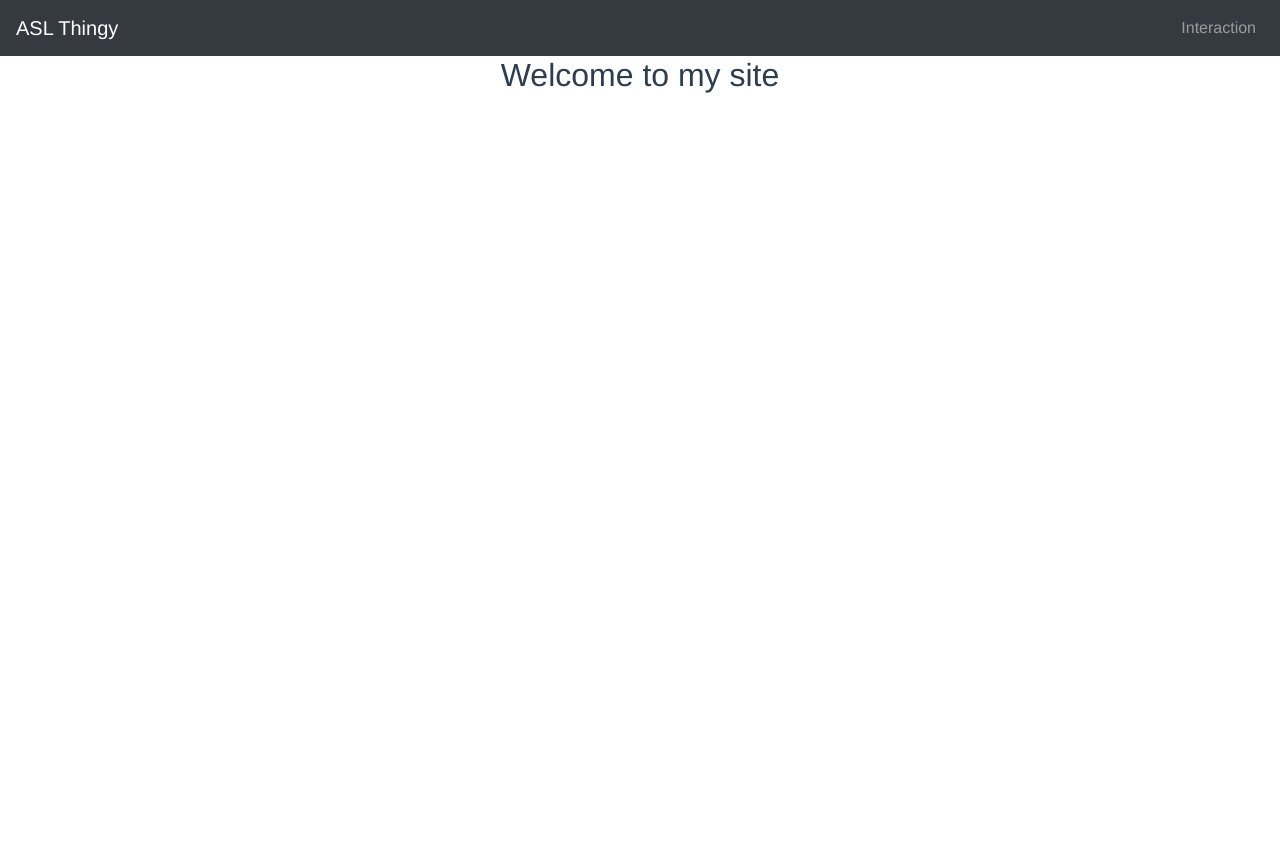
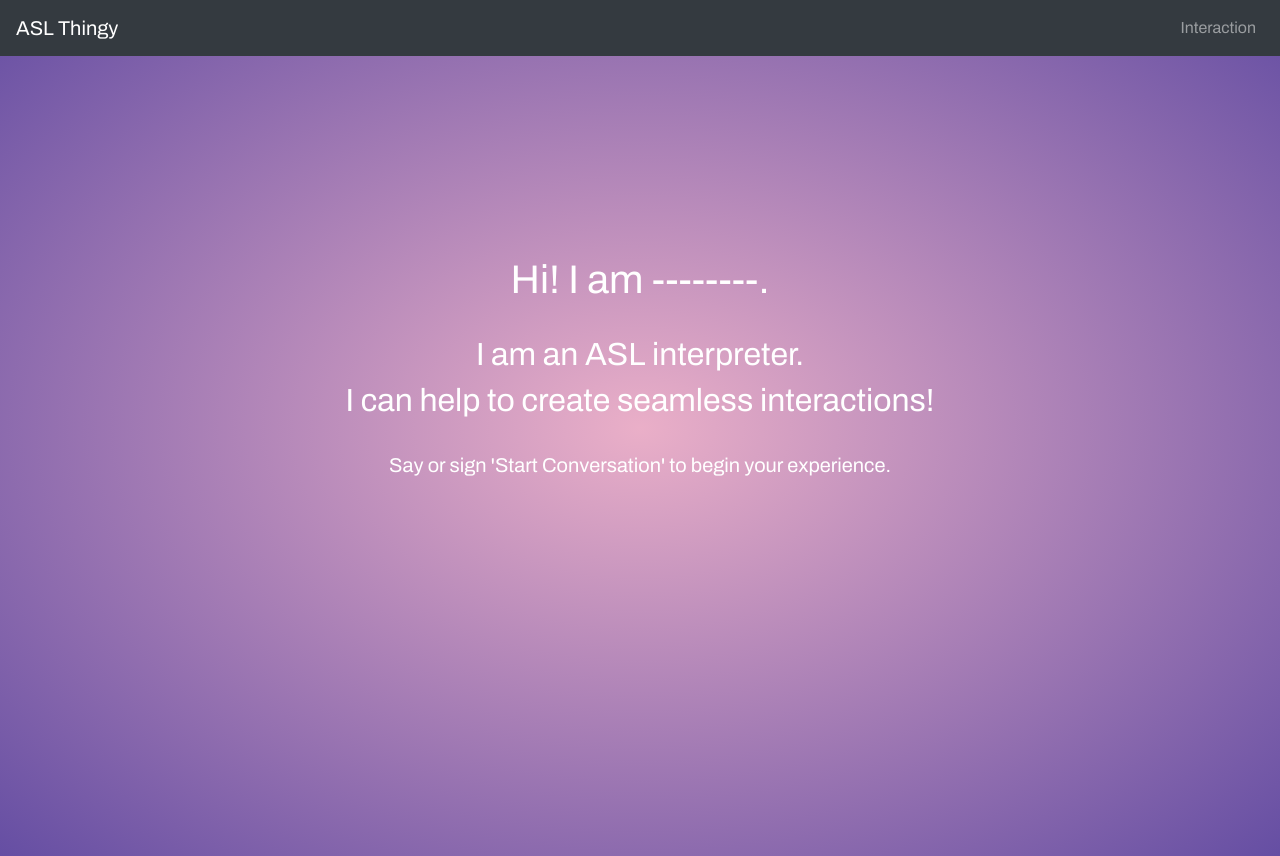
Before and after one commit to AndrewDrury/TableStory1, a Vue app: page / in a window 1280 px wide. Before the commit the page ends 800 px from the top, so only its background shows below. Built offline with nearby package versions, Linux system fonts and the light colour scheme.

Commit message:
Finished styling log on screen.

```diff
--- a/src/assets/main.scss
+++ b/src/assets/main.scss
@@ -1,8 +1,19 @@
 @import "./variables.scss";
+@import url("https://fonts.googleapis.com/css?family=Archivo");
 
 .fade-enter-active, .fade-leave-active {
-    transition: opacity 1s;
-  }
-  .fade-enter, .fade-leave-to /* .fade-leave-active below version 2.1.8 */ {
-    opacity: 0;
-  }
+  transition: opacity 1s;
+}
+.fade-enter, .fade-leave-to /* .fade-leave-active below version 2.1.8 */ {
+  opacity: 0;
+}
+
+body{
+    background: radial-gradient(#eaafc8, #654ea3);
+}
+
+* {
+    color: white;
+    font-family: 'Archivo', sans-serif;
+
+}
--- a/src/views/Home.vue
+++ b/src/views/Home.vue
@@ -1,9 +1,12 @@
 <template>
   <div class="home">
-    <b-container fluid class="p-0">
+    <b-container fluid class="p-0 verticalCenter">
       <b-row>
         <b-col>
-          <h2>Welcome to my site</h2>
+          <h1 class="pb-4">Hi! I am --------.</h1>
+          <h2>I am an ASL interpreter.</h2>
+          <h2>I can help to create seamless interactions!</h2>
+          <h5 class="pt-4">Say or sign <strong>'Start Conversation'</strong> to begin your experience.</h5>
         </b-col>
       </b-row>
     </b-container>
@@ -12,6 +15,18 @@
 
 <style lang="scss">
 @import url("/src/assets/main.scss");
+.verticalCenter {
+  height: 100vh;
+
+}
+.row {
+  padding-top: 25vh;
+  align-self: center;
+  margin: 0 auto;
+}
+h2{
+  line-height: 4em;
+}
 </style>
 
 
@@ -24,6 +39,8 @@ export default Vue.extend({
   components: {
     HelloWorld
   }
+
+
 });
 </script>
 `
--- a/src/views/Interaction.vue
+++ b/src/views/Interaction.vue
@@ -1,5 +1,5 @@
 <template>
-  <div class="interaction">
+  <div class="interaction verticalCenter">
     <h1>This is the interaction page</h1>
   </div>
 </template>
@@ -7,4 +7,7 @@
 
 <style lang="scss">
 @import url("/src/assets/main.scss");
+.verticalCenter {
+  height: 100vh;
+}
 </style>
```
